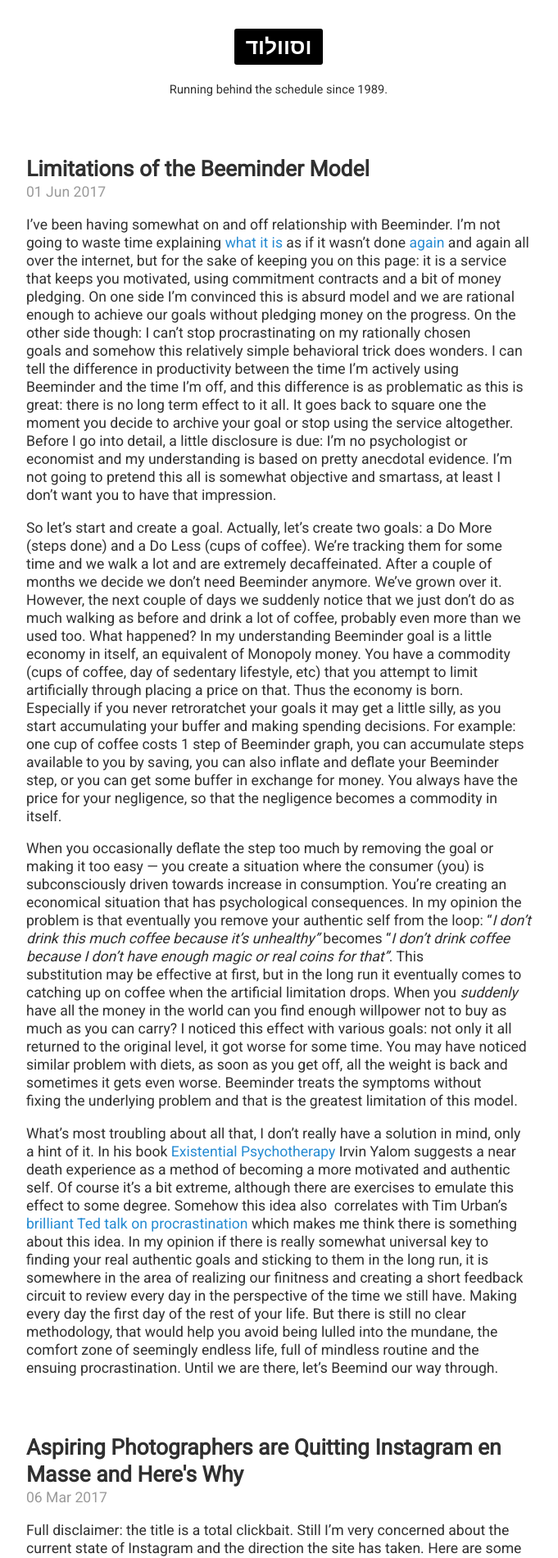
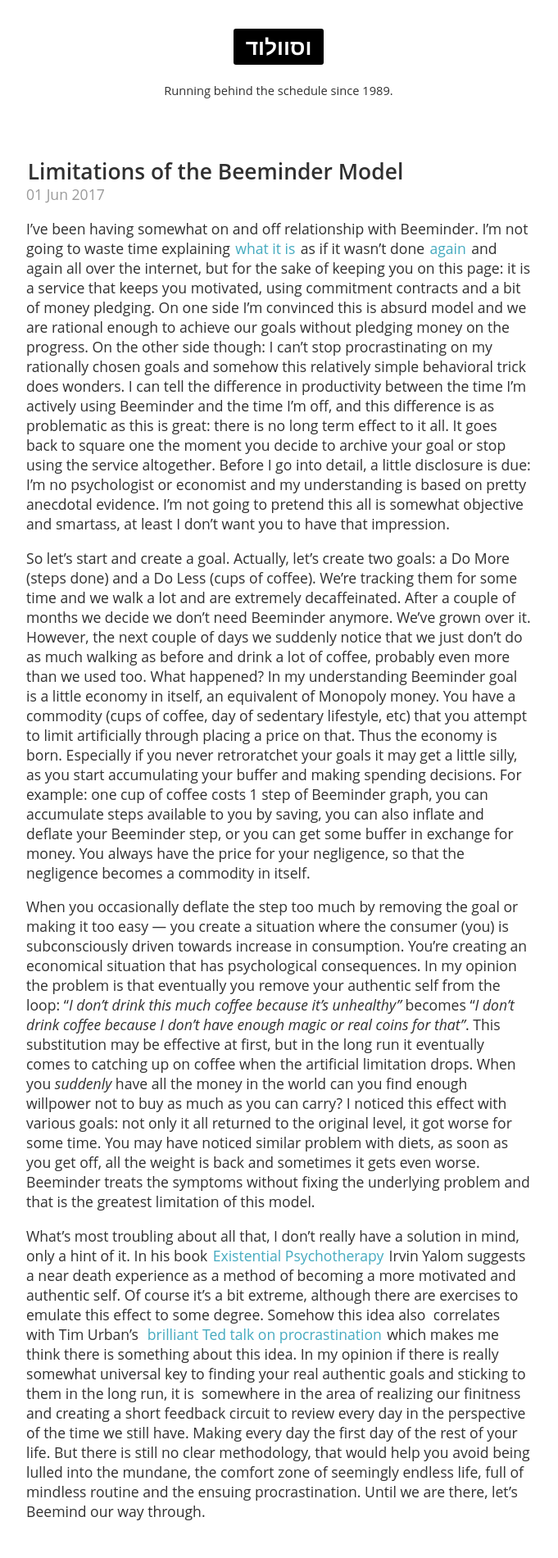
Before and after one commit to wswld/wswld.github.io, a Jekyll site: the page built from index.html, in a window 1280 px wide. Shown: the top 1901 px of the page at 82% size, without its empty margins (300-981 px from the left). Built offline with Jekyll 4.4.1, drawn with Linux system fonts in a browser that asks for light colours; the list of posts is cut into pages by our own code.

Commit message:
Worked on link CSS

```diff
--- a/_sass/_base.scss
+++ b/_sass/_base.scss
@@ -18,9 +18,10 @@
 }
 
 html {
-  font-family: 'Roboto', sans-serif;
-  font-size: 1.1em;
-  line-height: 1.25em;
+  font-family: "Open Sans", "Helvetica Neue", Helvetica, Arial, sans-serif;
+  font-size: 16px;
+  line-height: 24px;
+  text-size-adjust: 100%;
 
   @media (min-width: $large-breakpoint) {
     font-size: 1.1em;;
@@ -46,13 +47,28 @@
 
 // No `:visited` state is required by default (browsers will use `a`)
 a {
-  color: $link-color;
+  color: rgba(31, 153, 178, 0.83);
   text-decoration: none;
+
+  -webkit-transition: all 1s ease-in-out;
+  -moz-transition: all 1s ease-in-out;
+  -ms-transition: all 1s ease-in-out;
+  -o-transition: all 1s ease-in-out;
+  transition: all 1s ease-in-out;
+  padding: .10rem;
+
 
   // `:focus` is linked to `:hover` for basic accessibility
   &:hover,
   &:focus {
-    text-decoration: underline;
+    background: rgba(75,198,223,0.4);
+    color:black;
+
+    -webkit-transition: none;
+    -moz-transition: none;
+    -ms-transition: none;
+    -o-transition: none;
+    transition: none;
   }
 
   strong {
--- a/_sass/_masthead.scss
+++ b/_sass/_masthead.scss
@@ -26,72 +26,85 @@
   -webkit-margin-end: 0px;
   font-weight: bold;
 
-  //Gradient fun!
-  ///* W3C */
-  //background: linear-gradient(top, #000000 0%, #5c2fc0 16%, #42abab 32%, #c00600 50%,#272ef9 66%,#ff28fb 82%,#ff3232 100%);
-  //
-  ///* Firefox */
-  //background: -moz-linear-gradient(top, #000000 0%, #5c2fc0 16%, #42abab 32%, #c00600 50%, #272ef9 66%, #ff28fb 82%, #ff3232 100%);
-  //
-  ///* Chrome,Safari4+ */
-  //background: -webkit-gradient(linear, left top, left bottom, color-stop(0%, #000000), color-stop(16%, #5c2fc0), color-stop(32%, #42abab), color-stop(50%, #c00600), color-stop(66%,#272ef9), color-stop(82%,#ff28fb), color-stop(100%,#ff3232));
-  //
-  ///* Chrome10+,Safari5.1+ */
-  //background: -webkit-linear-gradient(top, #000000 0%, #5c2fc0 16%, #42abab 32%, #c00600 50%,#272ef9 66%,#ff28fb 82%,#ff3232 100%);
-  //
-  //background-size: 1000%;
-  //-moz-background-size: 1000%;
-  //-webkit-background-size: 1000%;
-  //
-  ///* W3C */
-  //animation-name: fun-time-awesome;
-  //animation-duration: 40s;
-  //animation-timing-function: linear;
-  //animation-iteration-count: infinite;
-  //animation-direction: alternate;
-  //animation-play-state: running;
-  //
-  ///* Firefox: */
-  //-moz-animation-name: fun-time-awesome;
-  //-moz-animation-duration: 40s;
-  //-moz-animation-timing-function: linear;
-  //-moz-animation-iteration-count: infinite;
-  //-moz-animation-direction: alternate;
-  //-moz-animation-play-state: running;
-  //
-  ///* Chrome, Safari */
-  //-webkit-animation-name: fun-time-awesome;
-  //-webkit-animation-duration: 40s;
-  //-webkit-animation-timing-function: linear;
-  //-webkit-animation-iteration-count: infinite;
-  //-webkit-animation-direction: alternate;
-  //-webkit-animation-play-state: running;
-  //
+  -webkit-transition: none;
+  -moz-transition: none;
+  -ms-transition: none;
+  -o-transition: none;
+  transition: none;
+
+  // // Gradient fun!
+  // /* W3C */
+  // background: linear-gradient(top, #000000 0%, #5c2fc0 16%, #42abab 32%, #c00600 50%,#272ef9 66%,#ff28fb 82%,#ff3232 100%);
+
+  // /* Firefox */
+  // background: -moz-linear-gradient(top, #000000 0%, #5c2fc0 16%, #42abab 32%, #c00600 50%, #272ef9 66%, #ff28fb 82%, #ff3232 100%);
+
+  // /* Chrome,Safari4+ */
+  // background: -webkit-gradient(linear, left top, left bottom, color-stop(0%, #000000), color-stop(16%, #5c2fc0), color-stop(32%, #42abab), color-stop(50%, #c00600), color-stop(66%,#272ef9), color-stop(82%,#ff28fb), color-stop(100%,#ff3232));
+
+  // /* Chrome10+,Safari5.1+ */
+  // background: -webkit-linear-gradient(top, #000000 0%, #5c2fc0 16%, #42abab 32%, #c00600 50%,#272ef9 66%,#ff28fb 82%,#ff3232 100%);
+
+  // background-size: 1000%;
+  // -moz-background-size: 1000%;
+  // -webkit-background-size: 1000%;
+
+  // /* W3C */
+  // animation-name: fun-time-awesome;
+  // animation-duration: 40s;
+  // animation-timing-function: linear;
+  // animation-iteration-count: infinite;
+  // animation-direction: alternate;
+  // animation-play-state: running;
+
+  // /* Firefox: */
+  // -moz-animation-name: fun-time-awesome;
+  // -moz-animation-duration: 40s;
+  // -moz-animation-timing-function: linear;
+  // -moz-animation-iteration-count: infinite;
+  // -moz-animation-direction: alternate;
+  // -moz-animation-play-state: running;
+
+  // /* Chrome, Safari */
+  // -webkit-animation-name: fun-time-awesome;
+  // -webkit-animation-duration: 40s;
+  // -webkit-animation-timing-function: linear;
+  // -webkit-animation-iteration-count: infinite;
+  // -webkit-animation-direction: alternate;
+  // -webkit-animation-play-state: running;
+
   //  /* W3C */
-  //@keyframes fun-time-awesome {
+  // @keyframes fun-time-awesome {
   //    0% {background-position: left top;}
   //    100% {background-position: left bottom;}
-  //}
-  //
-  ///* Firefox */
-  //@-moz-keyframes fun-time-awesome {
+  // }
+
+  // /* Firefox */
+  // @-moz-keyframes fun-time-awesome {
   //    0% {background-position: left top;}
   //    100% {background-position: left bottom;}
-  //}
-  //
-  ///* Chrome, Safari */
-  //@-webkit-keyframes fun-time-awesome {
+  // }
+
+  // /* Chrome, Safari */
+  // @-webkit-keyframes fun-time-awesome {
   //    0% {background-position: left top;}
   //    100% {background-position: left bottom;}
-  //}
+  // }
 
 
   a {
     color: inherit;
+    -webkit-transition: none;
+    -moz-transition: none;
+    -ms-transition: none;
+    -o-transition: none;
+    transition: none;
+
   }
 
   a:hover {
     text-decoration: none;
+    background: none;
   }
 
   small {
--- a/_sass/_type.scss
+++ b/_sass/_type.scss
@@ -75,7 +75,7 @@
   padding: .5rem 1rem;
   margin: .8rem 0;
   color: #7a7a7a;
-  border-left: .25rem solid #e5e5e5;
+  border-left: .5rem solid #e5e5e5;
 
   p:last-child {
     margin-bottom: 0;
```
